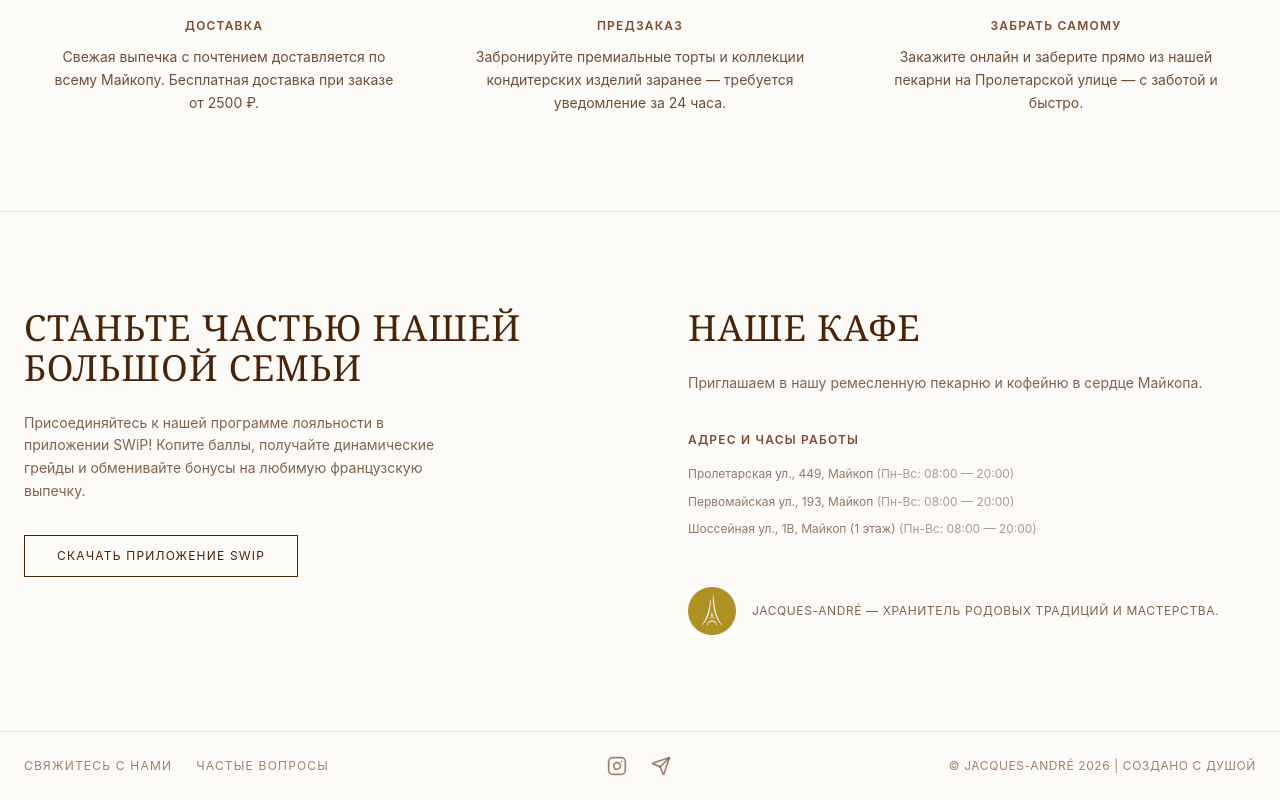
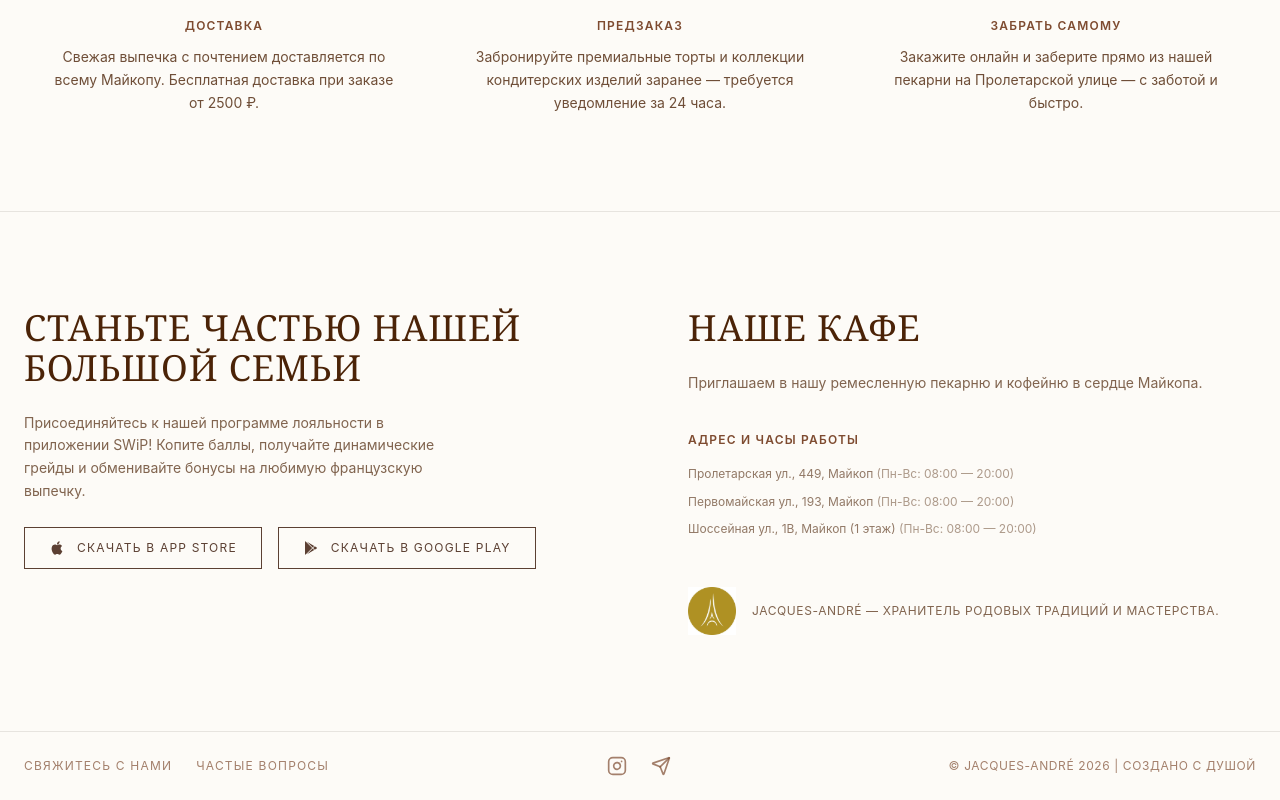
Before and after one commit to danil-shc/Jacques_Andre_Land, a Vue app: page / in a window 1280 px wide. Shown: the part 3046-3846 px from the top of the page. Built offline with nearby package versions, Linux system fonts and the light colour scheme.

Commit message:
Adding buttons to download the SWIP on Google Play or AppStore platforms

```diff
--- a/src/components/FooterSection.vue
+++ b/src/components/FooterSection.vue
@@ -2,6 +2,8 @@
 import { Instagram, Send } from 'lucide-vue-next'
 
 const telegramUrl = 'https://t.me/jacques_andre'
+const appStoreUrl = 'https://apps.apple.com/ru/app/swip/id1261276105'
+const googlePlayUrl = 'https://play.google.com/store/apps/details?id=com.it.swip'
 
 const cafeLocations = [
   {
@@ -40,14 +42,39 @@ const getImageUrl = (name) => {
             Присоединяйтесь к нашей программе лояльности в приложении SWiP! Копите баллы, получайте динамические грейды и обменивайте бонусы на любимую французскую выпечку.
           </p>
 
-          <div class="pt-2">
+          <div class="flex flex-col sm:flex-row gap-4 mt-6">
             <a
-              href="https://www.swip.one"
+              :href="appStoreUrl"
               target="_blank"
               rel="noopener noreferrer"
-              class="inline-block px-8 py-3 border border-[#4B2307] text-[#4B2307] font-sans text-xs tracking-widest uppercase transition-all duration-300 ease-in-out hover:bg-[#2C1B11] hover:text-[#FDFBF7]"
+              class="inline-flex items-center justify-center sm:justify-start gap-3 px-6 py-3 border border-[#5c4033] text-[#5c4033] font-sans text-xs tracking-widest uppercase transition-all duration-300 ease-in-out hover:bg-[#2C1B11] hover:text-[#FDFBF7]"
             >
-              Скачать приложение SWiP
+              <svg
+                class="h-4 w-4 shrink-0"
+                viewBox="0 0 24 24"
+                fill="currentColor"
+                aria-hidden="true"
+              >
+                <path d="M18.71 19.5c-.83 1.24-1.71 2.45-3.05 2.47-1.34.03-1.77-.79-3.29-.79-1.53 0-2 .77-3.27.82-1.31.05-2.3-1.32-3.14-2.53C4.25 17 2.94 12.45 4.7 9.39c.87-1.52 2.43-2.48 4.12-2.51 1.28-.02 2.5.87 3.29.87.78 0 2.26-1.07 3.81-.91.65.03 2.47.26 3.64 1.98-.09.06-2.17 1.28-2.15 3.81.03 3.02 2.65 4.03 2.68 4.04-.03.07-.42 1.44-1.38 2.83M13 3.5c.73-.83 1.94-1.46 2.94-1.5.13 1.17-.34 2.35-1.04 3.19-.69.85-1.83 1.51-2.95 1.42-.15-1.15.41-2.35 1.05-3.11z" />
+              </svg>
+              Скачать в App Store
+            </a>
+
+            <a
+              :href="googlePlayUrl"
+              target="_blank"
+              rel="noopener noreferrer"
+              class="inline-flex items-center justify-center sm:justify-start gap-3 px-6 py-3 border border-[#5c4033] text-[#5c4033] font-sans text-xs tracking-widest uppercase transition-all duration-300 ease-in-out hover:bg-[#2C1B11] hover:text-[#FDFBF7]"
+            >
+              <svg
+                class="h-4 w-4 shrink-0"
+                viewBox="0 0 24 24"
+                fill="currentColor"
+                aria-hidden="true"
+              >
+                <path d="M3.609 1.814L13.792 12 3.61 22.186a.996.996 0 0 1-.61-.92V2.734a1 1 0 0 1 .609-.92zm10.89 10.893l2.302 2.302-10.937 6.333 8.635-8.635zm3.199-3.198l2.807 1.626a1 1 0 0 1 0 1.73l-2.808 1.626L15.206 12l2.492-2.491zM5.864 2.658L16.802 8.99l-2.303 2.303-8.635-8.635z" />
+              </svg>
+              Скачать в Google Play
             </a>
           </div>
         </div>
```
